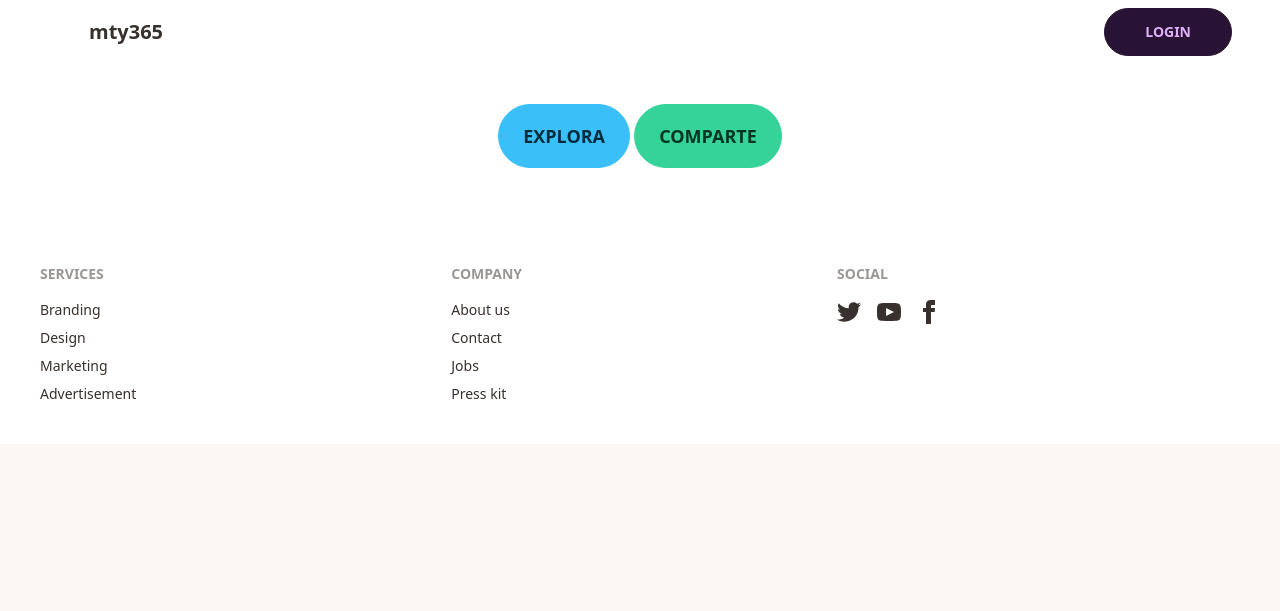
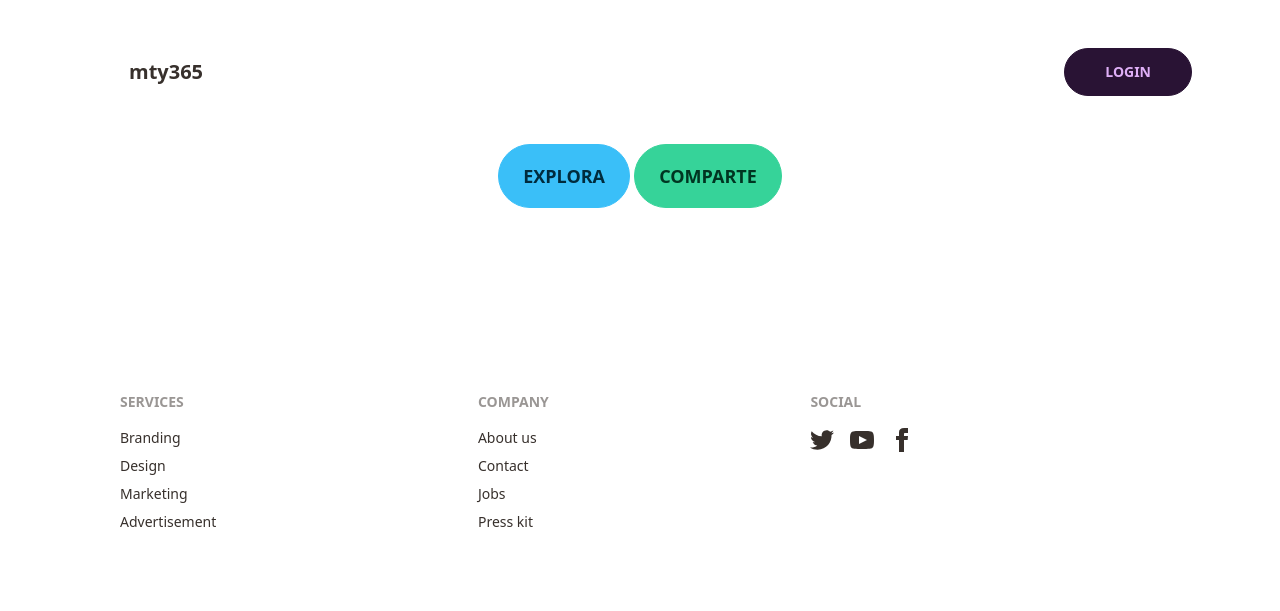
Before and after one commit to ingridjudith/MTY365, a Flask app: page /cards in a window 1280 px wide. Shown: the top 611 px of the page. Run offline with Flask 2, Linux system fonts and the light colour scheme; data that the repository does not hold is empty; some libraries are stand-ins or nearby versions.

Commit message:
Deploy setup

```diff
--- /dev/null
+++ b/requirements.txt
@@ -0,0 +1,4 @@
+Flask==1.0.2
+pymongo==3.7.2
+gunicorn
+flask-cors
--- a/static/css/main.css
+++ b/static/css/main.css
@@ -3329,10 +3329,6 @@ html {
   margin-bottom: 1.5rem;
 }
 
-.mr-2 {
-  margin-right: 0.5rem;
-}
-
 .mr-4 {
   margin-right: 1rem;
 }
@@ -3758,6 +3754,10 @@ html {
   padding: 0.625rem;
 }
 
+.p-20 {
+  padding: 5rem;
+}
+
 .p-3 {
   padding: 0.75rem;
 }
@@ -3800,6 +3800,11 @@ html {
   padding-bottom: 2.5rem;
 }
 
+.py-12 {
+  padding-top: 3rem;
+  padding-bottom: 3rem;
+}
+
 .py-16 {
   padding-top: 4rem;
   padding-bottom: 4rem;
@@ -3823,11 +3828,6 @@ html {
 .py-3 {
   padding-top: 0.75rem;
   padding-bottom: 0.75rem;
-}
-
-.py-6 {
-  padding-top: 1.5rem;
-  padding-bottom: 1.5rem;
 }
 
 .pb-6 {
--- a/templates/documents.html
+++ b/templates/documents.html
@@ -4,7 +4,7 @@
 
 {% block content %}
   <body>
-    <div class="container mx-auto py-6">
+    <div class="container mx-auto py-12">
       <div class="grid grid-cols-4 gap-6">
         {% for document in documents %}
         <div class="h-100 bg-white border border-gray-200 rounded-3xl shadow">
--- a/templates/navigation.html
+++ b/templates/navigation.html
@@ -9,7 +9,7 @@
     <script src="../path/to/flowbite/dist/flowbite.min.js"></script>
 </head>
 
-<body class="bg-white">
+<body class="bg-white p-10">
     <navigation-bar>
         <div class="navbar bg-white">
             <div class="navbar-start px-10">
@@ -39,7 +39,7 @@
 
 <footer>
 
-    <footer class="footer p-10 bg-white text-base-content">
+    <footer class="footer bg-white text-base-content p-20">
         <div>
           <span class="footer-title">Services</span>
           <a class="link link-hover">Branding</a>
```
